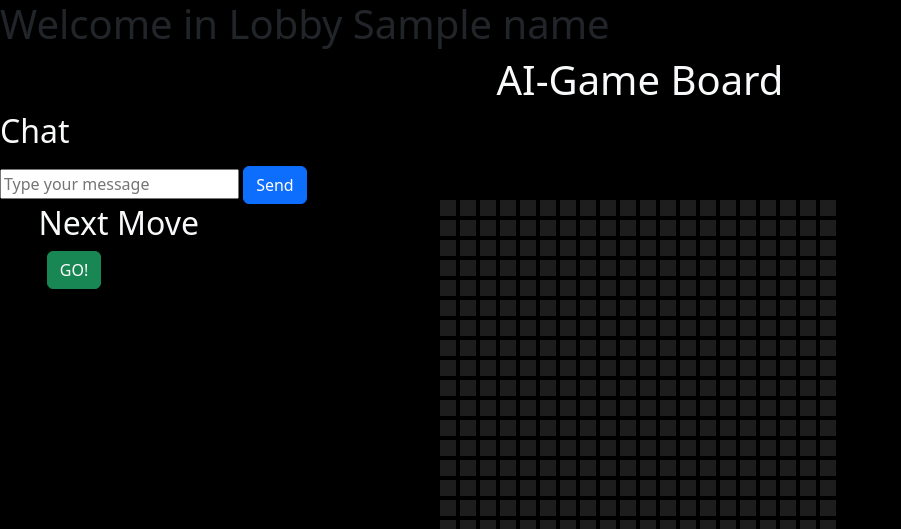
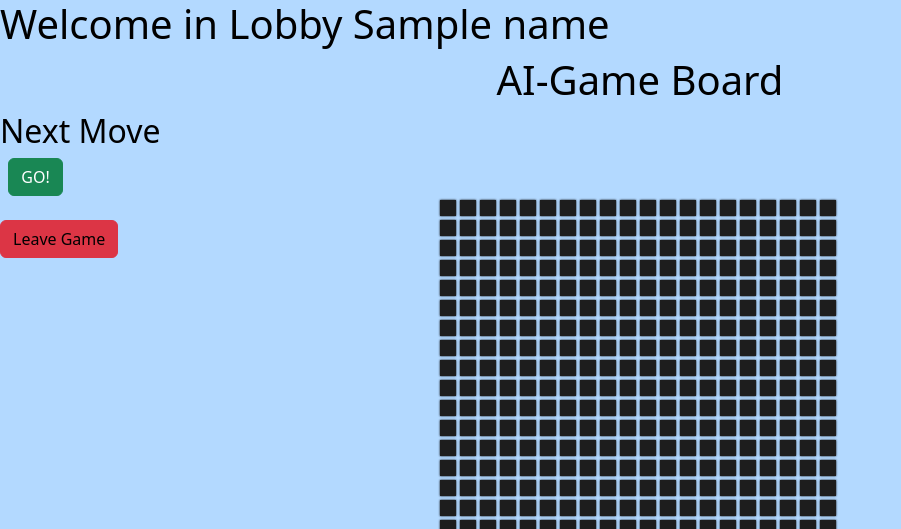
Before and after one commit to Levoo777/AdvancedSoftwareEngineering, a Flask app: template templates/board.html in a window 1280 px wide. Shown: the top 529 px of the page, without its empty margins (0-901 px from the left). Run offline with Flask 3, Linux system fonts and the light colour scheme; the template is opened without the code that fills it: most values are stand-ins (such as "Sample title", 1, 10 or a date in 2020); some libraries are stand-ins or nearby versions.

Commit message:
minor changes

```diff
--- a/static/board.css
+++ b/static/board.css
@@ -2,8 +2,8 @@
     box-sizing: border-box;
 }
 
-body {
-    background-color: #000;
+body, h1, h2, h3, h4, h5, h6, p, table, td, th, li, a {
+    color: black !important;
 }
 
 .square {
--- a/templates/board.html
+++ b/templates/board.html
@@ -96,7 +96,7 @@ function changeColorGameBoard(y, x, color) {
         }
     </script>
 </html>
-<h1 class="text-center text-light">
+<h1 class="text-center">
   AI-Game Board
 </h1>
 
@@ -127,7 +127,7 @@ function changeColorGameBoard(y, x, color) {
 </div> -->
 
 
-<body class="bg-black">
+<body style="background-color: #b3d9ff;">
 
 
     <div class="wrapper-left-side">
@@ -140,7 +140,7 @@ function changeColorGameBoard(y, x, color) {
         <div id="board"></div>
     </div>
 
-    <div style="color: white;" draggable="true"></div>
+    <div draggable="true"></div>
 
     <script src="/static/user_board.js"></script>
     <script>
@@ -151,19 +151,10 @@ function changeColorGameBoard(y, x, color) {
     </script>
 
 
-    <div class="wrapper-right-side">
-    <div class="chat-container">
-        <h2 class="text-light">Chat</h2>
-        <ul id="chat-list" style="list-style-type:none;"></ul>
-        <form onsubmit="event.preventDefault(); sendMessage();">
-            <input type="text" id="message" placeholder="Type your message">
-            <button type="submit" class="btn btn-primary">Send</button>
-        </form>
-    </div>
-</div>
 
-<div style="margin-left: 3%;">
-<h2 class="text-light">Next Move</h2>
+
+<div>
+<h2>Next Move</h2>
 <form onsubmit="event.preventDefault(); makefirstMove();">
     <label for="row"></label>
     <input type="number" id="row" name="row" hidden>
@@ -173,6 +164,9 @@ function changeColorGameBoard(y, x, color) {
 
     <button type="submit" class="btn btn-success">GO!</button>
 </form>
+<br>
+<a href="{{ url_for('main.profile') }}" class="btn btn-danger">Leave Game</a>
+
 </div>
 <!--
 <form onsubmit="event.preventDefault(); makeMove(first=0);">
```
